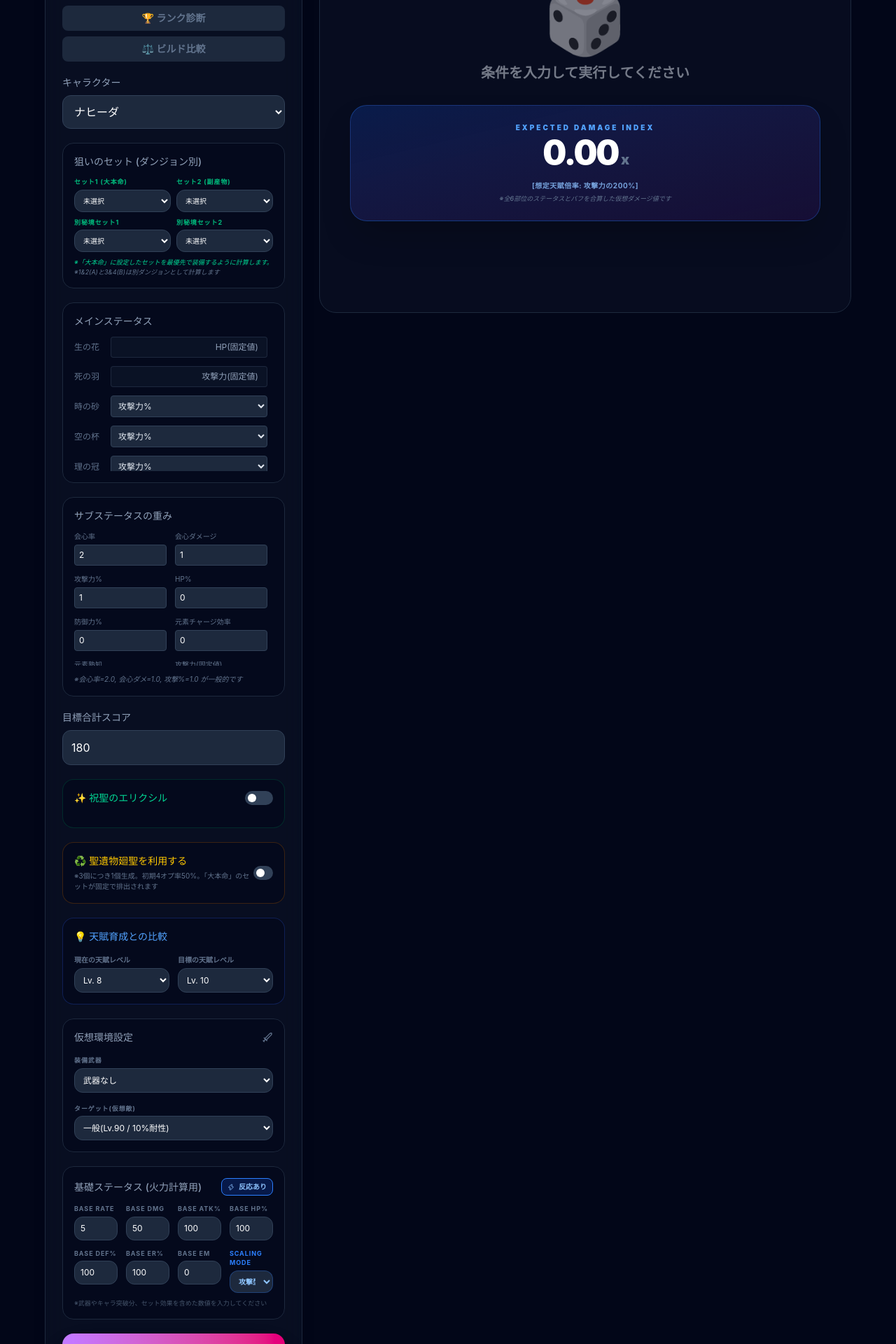
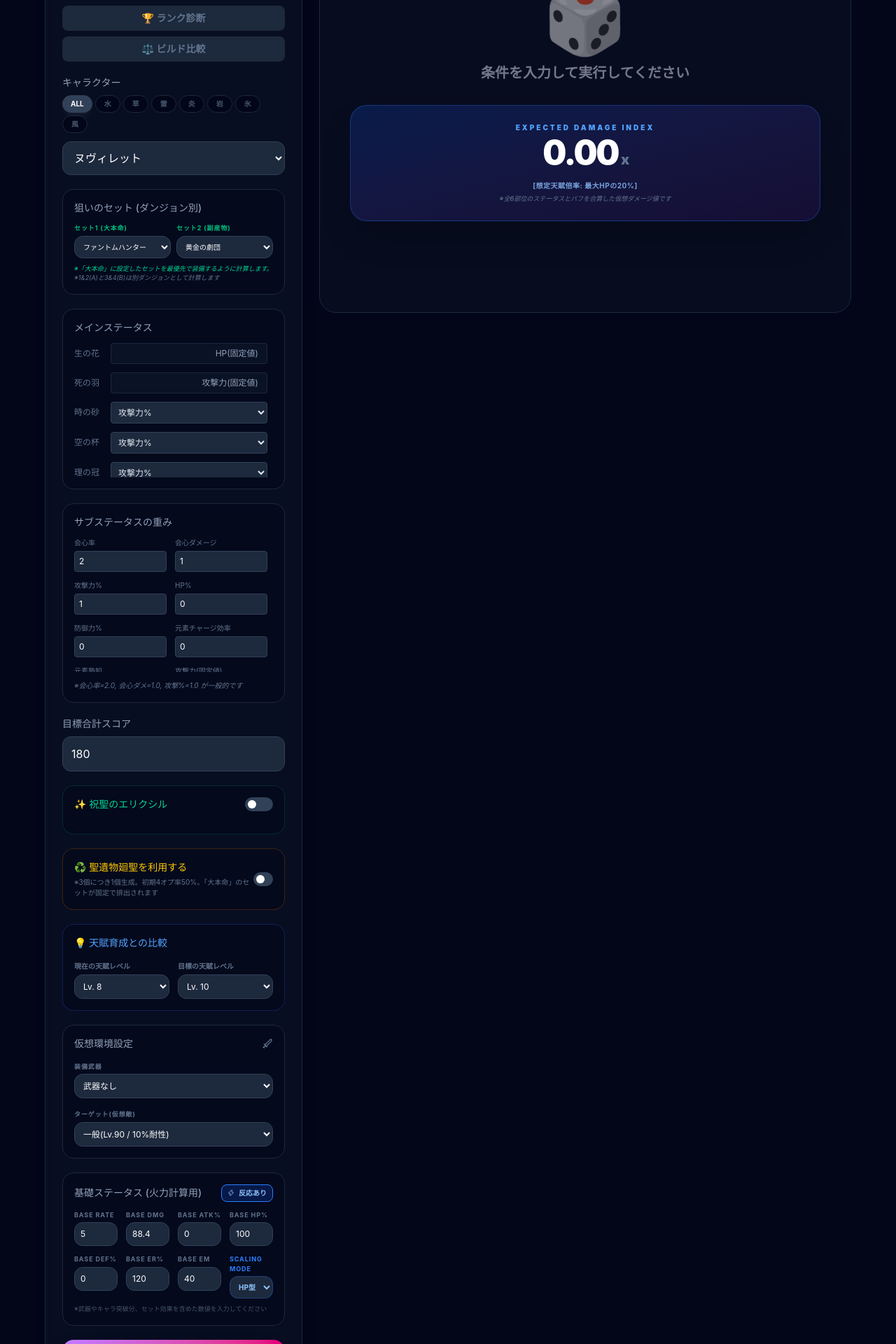
Before and after one commit to bonta9puri-commits/artifact-sim-web, a Next.js app: page / in a window 1280 px wide. Shown: the part 400-2320 px from the top of the page at 70% size. Built offline with nearby package versions, Linux system fonts and the light colour scheme.

Commit message:
Implement character default settings and element filters for easier simulation setup

```diff
--- a/src/app/page.tsx
+++ b/src/app/page.tsx
@@ -66,7 +66,36 @@ export default function Home() {
       if (Object.keys(buildB).length === 0) setBuildB(initial);
     }
   }, [simMode, config]);
-  const [characterName, setCharacterName] = useState(config.characters[1] || "未選択");
+  const [characterName, setCharacterName] = useState<string>("ヌヴィレット");
+  const [elementFilter, setElementFilter] = useState<string>("ALL");
+
+  // キャラクター変更時にデフォルト値を適用
+  useEffect(() => {
+    const charData = config.characters.find(c => c.name === characterName);
+    if (charData && charData.defaults) {
+      const d = charData.defaults;
+      if (d.weights) setScoreWeights(d.weights);
+      if (d.mainStats) setMainStats(d.mainStats);
+      if (d.targetSets) setTargetSets(d.targetSets);
+      if (d.baseStats) {
+        if (d.baseStats.rate !== undefined) setBaseRate(d.baseStats.rate);
+        if (d.baseStats.dmg !== undefined) setBaseDmg(d.baseStats.dmg);
+        if (d.baseStats.atk !== undefined) setBaseAtk(d.baseStats.atk);
+        if (d.baseStats.hp !== undefined) setBaseHp(d.baseStats.hp);
+        if (d.baseStats.def !== undefined) setBaseDef(d.baseStats.def);
+        if (d.baseStats.er !== undefined) setBaseEr(d.baseStats.er);
+        if (d.baseStats.em !== undefined) setBaseEm(d.baseStats.em);
+        if (d.baseStats.scalingMode) setScalingMode(d.baseStats.scalingMode);
+      }
+    }
+  }, [characterName, gameId]);
+
+  // ゲーム変更時にフィルターとキャラをリセット
+  useEffect(() => {
+    setElementFilter("ALL");
+    const firstChar = config.characters[0]?.name || "未選択";
+    setCharacterName(firstChar);
+  }, [gameId]);
 
   // Settings
   const [targetScore, setTargetScore] = useState(180);
@@ -97,7 +126,7 @@ export default function Home() {
   const [baseHp, setBaseHp] = useState(100.0);
   const [baseDef, setBaseDef] = useState(100.0);
   const [baseEr, setBaseEr] = useState(100.0);
-  const [scalingMode, setScalingMode] = useState<"atk" | "hp" | "def" | "er">("atk");
+  const [scalingMode, setScalingMode] = useState<"atk" | "hp" | "def" | "er" | "em">("atk");
   const [useReaction, setUseReaction] = useState(true);
   const [targetSets, setTargetSets] = useState<string[]>(["", "", "", ""]);
 
@@ -481,6 +510,7 @@ export default function Home() {
     else if (scalingMode === "hp") statMult = finalHp * 0.2;
     else if (scalingMode === "def") statMult = finalDef * 2.0;
     else if (scalingMode === "er") statMult = (finalAtk * 0.7 + totalEr * 0.4) * 2.0;
+    else if (scalingMode === "em") statMult = totalEm * 5.0;
 
     let emMult = 1;
     if (useReaction) {
@@ -707,8 +737,25 @@ export default function Home() {
 
                 <div>
                   <label className="block text-sm font-medium text-slate-400 mb-2">キャラクター</label>
-                  <select value={characterName} onChange={e => setCharacterName(e.target.value)} className="w-full bg-slate-800 border border-slate-700 rounded-xl p-3 text-white outline-none">
-                    {config.characters.map(c => <option key={c} value={c}>{c}</option>)}
+                  <div className="flex flex-wrap gap-1 mb-3">
+                    <button
+                      onClick={() => setElementFilter("ALL")}
+                      className={`px-3 py-1 rounded-full text-[10px] font-bold transition-all ${elementFilter === "ALL" ? 'bg-slate-700 text-white shadow-lg shadow-white/5' : 'bg-slate-950 text-slate-600 border border-slate-800'}`}
+                    >
+                      ALL
+                    </button>
+                    {Array.from(new Set(config.characters.map(c => c.element))).filter(e => e !== "無" && e !== "その他").map(el => (
+                      <button
+                        key={el}
+                        onClick={() => setElementFilter(el)}
+                        className={`px-3 py-1 rounded-full text-[10px] font-bold transition-all ${elementFilter === el ? 'bg-blue-600 text-white shadow-lg shadow-blue-500/20' : 'bg-slate-950 text-slate-600 border border-slate-800 hover:border-slate-600'}`}
+                      >
+                        {el}
+                      </button>
+                    ))}
+                  </div>
+                  <select value={characterName} onChange={e => setCharacterName(e.target.value)} className="w-full bg-slate-800 border border-slate-700 rounded-xl p-3 text-white outline-none focus:border-blue-500 transition-all">
+                    {config.characters.filter(c => elementFilter === "ALL" || c.element === elementFilter).map(c => <option key={c.name} value={c.name}>{c.name}</option>)}
                   </select>
                 </div>
 
@@ -1018,6 +1065,7 @@ export default function Home() {
                         <option value="hp">HP型</option>
                         <option value="def">防御型</option>
                         <option value="er">チャージ型</option>
+                        <option value="em">熟知・撃破型</option>
                       </select>
                     </div>
                   </div>
--- a/src/components/ChronicleForm.tsx
+++ b/src/components/ChronicleForm.tsx
@@ -229,7 +229,7 @@ export default function ChronicleForm({ config }: { config: GameConfig }) {
               <label className="text-xs font-bold text-slate-500">装備キャラ</label>
               <select value={character} onChange={e => setCharacter(e.target.value)}
                 className="w-full bg-slate-950 border border-slate-700 rounded p-2 text-sm text-slate-200 outline-none focus:border-purple-500">
-                {config.characters.map(c => <option key={c} value={c}>{c}</option>)}
+                {config.characters.map(c => <option key={c.name} value={c.name}>{c.name}</option>)}
               </select>
             </div>
           </div>
--- a/src/lib/game_data.ts
+++ b/src/lib/game_data.ts
@@ -4,6 +4,26 @@ import { STARRAIL_CHARACTERS, STARRAIL_SETS, STARRAIL_SLOTS, STARRAIL_MAIN_STATS
 import { ZZZ_CHARACTERS, ZZZ_SETS, ZZZ_SLOTS, ZZZ_MAIN_STATS, ZZZ_SUB_STATS } from './zzz_data';
 
 export type GameId = "genshin" | "starrail" | "zzz";
+
+export interface CharacterData {
+  name: string;
+  element: string; // 元素 / 属性
+  defaults?: {
+    weights: Record<string, number>;
+    mainStats: Record<string, string>;
+    targetSets: string[];
+    baseStats?: {
+      rate?: number;
+      dmg?: number;
+      atk?: number;
+      hp?: number;
+      def?: number;
+      er?: number;
+      em?: number;
+      scalingMode?: "atk" | "hp" | "def" | "er" | "em";
+    };
+  };
+}
 
 export type GameConfig = {
   id: GameId;
@@ -15,7 +35,7 @@ export type GameConfig = {
   mainStats: string[];
   subStats: string[];
   sets: string[];
-  characters: string[];
+  characters: CharacterData[];
   storageKey: string;
 };
 
--- a/src/lib/genshin_data.ts
+++ b/src/lib/genshin_data.ts
@@ -1,9 +1,57 @@
-// 原神専用データ
-export const GENSHIN_CHARACTERS = [
-  "アルレッキーノ", "ナヒーダ", "雷電将軍", "鍾離", "甘雨", "胡桃", "神里綾華", "八重神子",
-  "夜蘭", "セノ", "ニィロウ", "アルハイゼン", "ディシア", "白朮", "リネ", "フリーナ",
-  "ヌヴィレット", "閑雲", "千織", "クロリンデ", "シグウィン", "エミリエ",
-  "ムアラニ", "キィニチ", "シトラリ", "マーヴィカ", "放浪者", "その他"
+import { CharacterData } from './game_data';
+
+export const GENSHIN_CHARACTERS: CharacterData[] = [
+  {
+    name: "ヌヴィレット",
+    element: "水",
+    defaults: {
+      weights: { "会心率": 1, "会心ダメージ": 1, "HP%": 1, "元素熟知": 0.3 },
+      mainStats: { "時の砂": "HP%", "空の杯": "水元素ダメージ", "理の冠": "会心ダメージ" },
+      targetSets: ["ファントムハンター", "黄金の劇団"],
+      baseStats: { rate: 5, dmg: 88.4, atk: 0, hp: 100, def: 0, er: 120, em: 40, scalingMode: "hp" }
+    }
+  },
+  {
+    name: "フリーナ",
+    element: "水",
+    defaults: {
+      weights: { "会心率": 1, "会心ダメージ": 1, "HP%": 1, "元素チャージ効率": 0.8 },
+      mainStats: { "時の砂": "HP%", "空の杯": "HP%", "理の冠": "会心率" },
+      targetSets: ["黄金の劇団"],
+      baseStats: { rate: 24.2, dmg: 50, atk: 0, hp: 80, def: 0, er: 160, em: 0, scalingMode: "hp" }
+    }
+  },
+  {
+    name: "ナヒーダ",
+    element: "草",
+    defaults: {
+      weights: { "会心率": 0.8, "会心ダメージ": 0.8, "元素熟知": 1, "攻撃力%": 0.2 },
+      mainStats: { "時の砂": "元素熟知", "空の杯": "元素熟知", "理の冠": "会心率" },
+      targetSets: ["深林の記憶", "金メッキの夢"],
+      baseStats: { rate: 5, dmg: 50, atk: 0, hp: 0, def: 0, er: 120, em: 250, scalingMode: "em" as any }
+    }
+  },
+  {
+    name: "雷電将軍",
+    element: "雷",
+    defaults: {
+      weights: { "会心率": 1, "会心ダメージ": 1, "元素チャージ効率": 1, "攻撃力%": 0.8 },
+      mainStats: { "時の砂": "元素チャージ効率", "空の杯": "攻撃力%", "理の冠": "会心率" },
+      targetSets: ["絶縁の旗印"],
+      baseStats: { rate: 5, dmg: 50, atk: 50, hp: 0, def: 0, er: 250, em: 0, scalingMode: "atk" }
+    }
+  },
+  { name: "アルレッキーノ", element: "炎" },
+  { name: "鍾離", element: "岩" },
+  { name: "甘雨", element: "氷" },
+  { name: "胡桃", element: "炎" },
+  { name: "神里綾華", element: "氷" },
+  { name: "八重神子", element: "雷" },
+  { name: "夜蘭", element: "水" },
+  { name: "放浪者", element: "風" },
+  { name: "ムアラニ", element: "水" },
+  { name: "キィニチ", element: "草" },
+  { name: "その他", element: "無" }
 ];
 
 export const GENSHIN_SETS = [
--- a/src/lib/starrail_data.ts
+++ b/src/lib/starrail_data.ts
@@ -1,11 +1,48 @@
-// 崩壊：スターレイル専用データ
-export const STARRAIL_CHARACTERS = [
-  "開拓者", "三月なのか", "丹恒", "姫子", "ヴェルト", "ブローニャ",
-  "クラーラ", "ゼーレ", "景元", "白露", "銀狼", "羅刹", "カフカ",
-  "刃", "符玄", "鏡流", "飲月", "花火", "黄泉", "アベンチュリン",
-  "ブートヒル", "ジェイド", "雲璃", "飛霄", "霊砂", "ラッパ",
-  "トパーズ", "ルアン・メェイ", "Dr.レイシオ", "ブラックスワン",
-  "ギャラガー", "ロビン", "ホタル", "ジェパード", "その他"
+import { CharacterData } from './game_data';
+
+export const STARRAIL_CHARACTERS: CharacterData[] = [
+  {
+    name: "黄泉",
+    element: "雷",
+    defaults: {
+      weights: { "会心率": 1, "会心ダメージ": 1, "攻撃力%": 1, "速度": 0.3 },
+      mainStats: { "胴体": "会心ダメージ", "脚部": "攻撃力%", "次元界オーブ": "攻撃力%", "連結縄": "攻撃力%" },
+      targetSets: ["死水に潜る先駆者", "出雲顕神と高天原"],
+      baseStats: { rate: 5, dmg: 50, atk: 100, hp: 0, def: 0, er: 100, em: 0, scalingMode: "atk" }
+    }
+  },
+  {
+    name: "ホタル",
+    element: "炎",
+    defaults: {
+      weights: { "撃破特効": 1, "速度": 1, "攻撃力%": 0.5 },
+      mainStats: { "胴体": "攻撃力%", "脚部": "速度", "次元界オーブ": "攻撃力%", "連結縄": "撃破特効" },
+      targetSets: ["機心と戦う風雲児", "劫火と蓮灯の鋳煉宮"],
+      baseStats: { rate: 5, dmg: 50, atk: 100, hp: 0, def: 0, er: 100, em: 200, scalingMode: "atk" }
+    }
+  },
+  {
+    name: "飛霄",
+    element: "風",
+    defaults: {
+      weights: { "会心率": 1, "会心ダメージ": 1, "攻撃力%": 0.8, "速度": 0.8 },
+      mainStats: { "胴体": "会心率", "脚部": "速度", "次元界オーブ": "風ダメージ", "連結縄": "攻撃力%" },
+      targetSets: ["風雲を薙ぎ払う勇烈", "奔狼の都藍王朝"],
+      baseStats: { rate: 5, dmg: 50, atk: 100, hp: 0, def: 0, er: 100, em: 0, scalingMode: "atk" }
+    }
+  },
+  { name: "ブローニャ", element: "風" },
+  { name: "ゼーレ", element: "量子" },
+  { name: "鏡流", element: "氷" },
+  { name: "飲月", element: "虚数" },
+  { name: "花火", element: "量子" },
+  { name: "アベンチュリン", element: "虚数" },
+  { name: "ロビン", element: "物理" },
+  { name: "雲璃", element: "物理" },
+  { name: "カフカ", element: "雷" },
+  { name: "ブラックスワン", element: "風" },
+  { name: "ルアン・メェイ", element: "氷" },
+  { name: "その他", element: "無" }
 ];
 
 export const STARRAIL_SETS = [
--- a/src/lib/zzz_data.ts
+++ b/src/lib/zzz_data.ts
@@ -1,9 +1,46 @@
-// ゼンレスゾーンゼロ専用データ
-export const ZZZ_CHARACTERS = [
-  "アンビー", "ニコ", "ビリー", "猫宮又奈", "エレン・ジョー",
-  "フォン・ライカン", "グレース", "リナ", "ジェーン・ドゥ",
-  "セス", "蒼角", "星見雅", "青衣", "月城柳",
-  "朱鳶", "バーニス", "11号", "パイパー", "ルーシー", "カリン", "クレタ", "本多", "ベン", "その他"
+import { CharacterData } from './game_data';
+
+export const ZZZ_CHARACTERS: CharacterData[] = [
+  {
+    name: "エレン",
+    element: "氷",
+    defaults: {
+      weights: { "会心率": 1, "会心ダメージ": 1, "攻撃力%": 0.8, "貫通値": 0.5 },
+      mainStats: { "スロット4": "会心ダメージ", "スロット5": "氷属性ダメージ", "スロット6": "攻撃力%" },
+      targetSets: ["ウッドペッカー・エレクトロ", "極地ヘヴィメタル"],
+      baseStats: { rate: 5, dmg: 50, atk: 100, hp: 0, def: 0, er: 100, em: 0, scalingMode: "atk" }
+    }
+  },
+  {
+    name: "朱鳶",
+    element: "エーテル",
+    defaults: {
+      weights: { "会心率": 1, "会心ダメージ": 1, "攻撃力%": 0.8, "貫通値": 0.5 },
+      mainStats: { "スロット4": "会心ダメージ", "スロット5": "エーテル属性ダメージ", "スロット6": "攻撃力%" },
+      targetSets: ["ウッドペッカー・エレクトロ", "カオス・ジャズ"],
+      baseStats: { rate: 5, dmg: 50, atk: 100, hp: 0, def: 0, er: 100, em: 0, scalingMode: "atk" }
+    }
+  },
+  {
+    name: "ジェーン",
+    element: "物理",
+    defaults: {
+      weights: { "異常マスタリー": 1, "異常掌握": 1, "攻撃力%": 0.8, "貫通値": 0.5 },
+      mainStats: { "スロット4": "異常マスタリー", "スロット5": "物理属性ダメージ", "スロット6": "異常掌握" },
+      targetSets: ["フリーダム・ブルース", "牙を持つソウル"],
+      baseStats: { rate: 5, dmg: 50, atk: 100, hp: 0, def: 0, er: 100, em: 300, scalingMode: "em" as any }
+    }
+  },
+  { name: "猫又", element: "物理" },
+  { name: "アンビー", element: "雷" },
+  { name: "ニコ", element: "エーテル" },
+  { name: "クレタ", element: "炎" },
+  { name: "カリン", element: "物理" },
+  { name: "リナ", element: "雷" },
+  { name: "ライカン", element: "氷" },
+  { name: "バーニス", element: "炎" },
+  { name: "シーザー", element: "物理" },
+  { name: "その他", element: "無" }
 ];
 
 export const ZZZ_SETS = [
```
